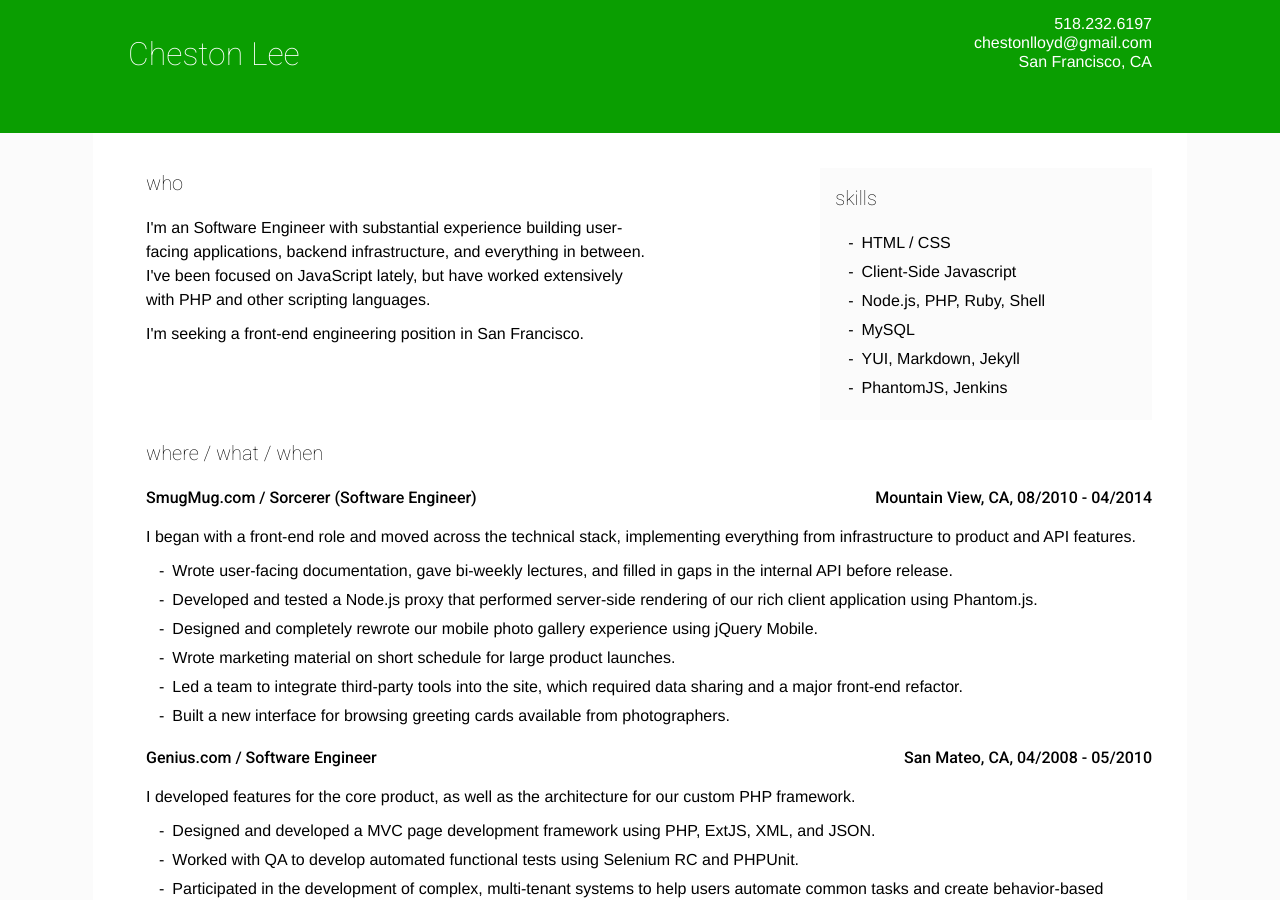
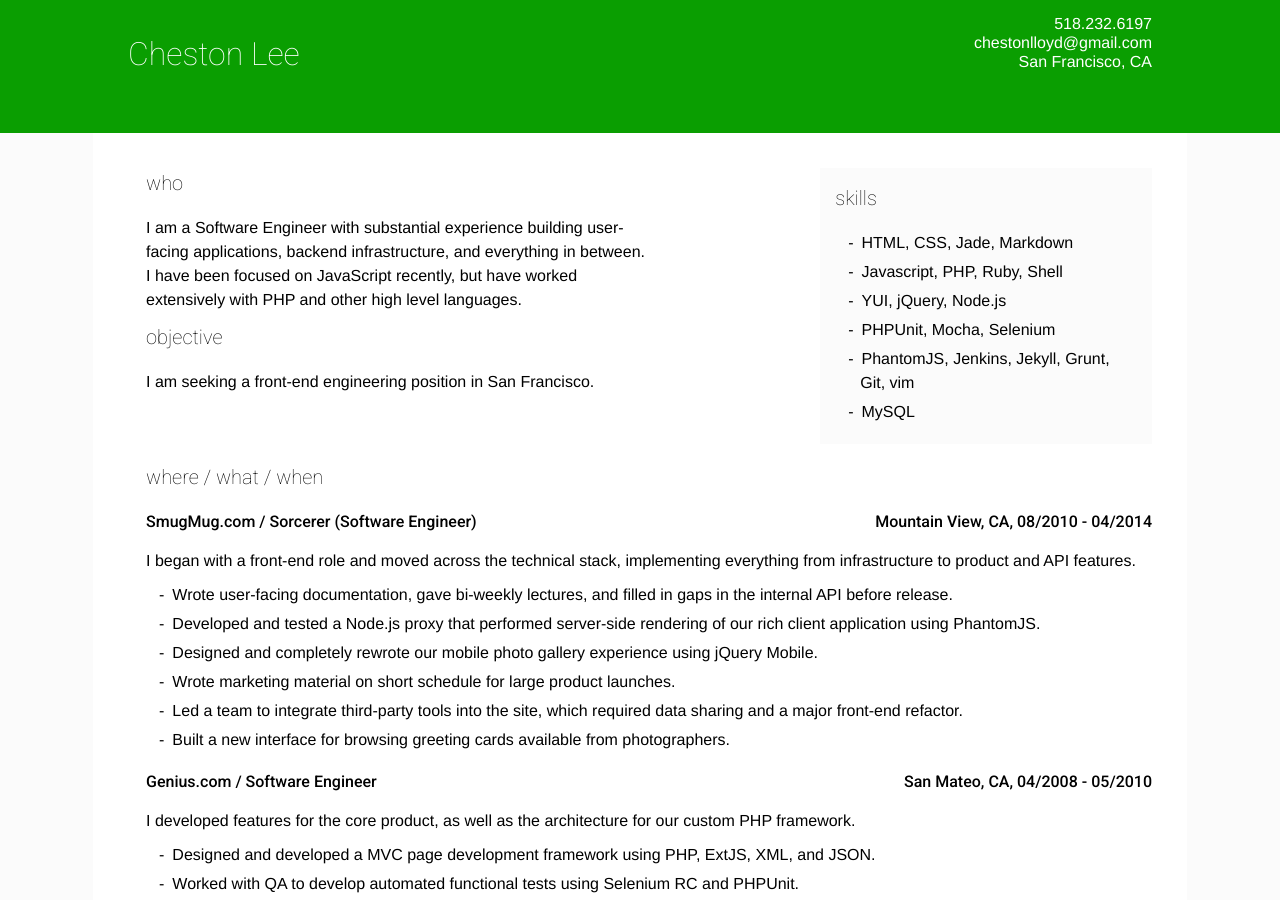
Before and after one commit to chestone/chestone.github.com, a Jekyll site: the page resume.html, which Jekyll copies as it is, in a window 1280 px wide and 900 px high. Built offline with Jekyll 4.4.1, drawn with Linux system fonts in a browser that asks for light colours; Markdown is read by kramdown in place of the engine named in the settings; some of the changed text lies outside the part shown.

Commit message:
changes to objective and skills

```diff
--- a/resume.html
+++ b/resume.html
@@ -19,18 +19,19 @@
             <section class="group general">
                 <article class="bio">
                     <h4 class="headline">Who</h4>
-                    <p>I'm an Software Engineer with substantial experience building user-facing applications, backend infrastructure, and everything in between. I've been focused on JavaScript lately, but have worked extensively with PHP and other scripting languages.</p>
-                    <p>I'm seeking a front-end engineering position in San Francisco.</p>
+                    <p>I am a Software Engineer with substantial experience building user-facing applications, backend infrastructure, and everything in between. I have been focused on JavaScript recently, but have worked extensively with PHP and other high level languages.</p>
+                    <h4 class="headline">Objective</h4>
+                    <p>I am seeking a front-end engineering position in San Francisco.</p>
                 </article>
                 <article class="skills">
                         <h4 class="headline">Skills</h4>
                         <ul>
-                            <li>HTML / CSS</li>
-                            <li>Client-Side Javascript</li>
-                            <li>Node.js, PHP, Ruby, Shell</li>
+                            <li>HTML, CSS, Jade, Markdown</li>
+                            <li>Javascript, PHP, Ruby, Shell</li>
+                            <li>YUI, jQuery, Node.js</li>
+                            <li>PHPUnit, Mocha, Selenium</li>
+                            <li>PhantomJS, Jenkins, Jekyll, Grunt, Git, vim</li>
                             <li>MySQL</li>
-                            <li>YUI, Markdown, Jekyll</li>
-                            <li>PhantomJS, Jenkins</li>
                         </ul>
                 </article>
             </section>
@@ -44,7 +45,7 @@
                     <p>I began with a front-end role and moved across the technical stack, implementing everything from infrastructure to product and API features.</p>
                     <ul>
                         <li>Wrote user-facing documentation, gave bi-weekly lectures, and filled in gaps in the internal API before release.</li>
-                        <li>Developed and tested a Node.js proxy that performed server-side rendering of our rich client application using Phantom.js.</li>
+                        <li>Developed and tested a Node.js proxy that performed server-side rendering of our rich client application using PhantomJS.</li>
                         <li>Designed and completely rewrote our mobile photo gallery experience using jQuery Mobile.</li>
                         <li>Wrote marketing material on short schedule for large product launches.</li>
                         <li>Led a team to integrate third-party tools into the site, which required data sharing and a major front-end refactor.</li>
@@ -104,7 +105,5 @@
                 </article>
             </section>
         </div>
-        <script>
-        </script>
     </body>
 </html>
```
Also changed, not shown: other parts of resume.html (+1 -1 lines).
